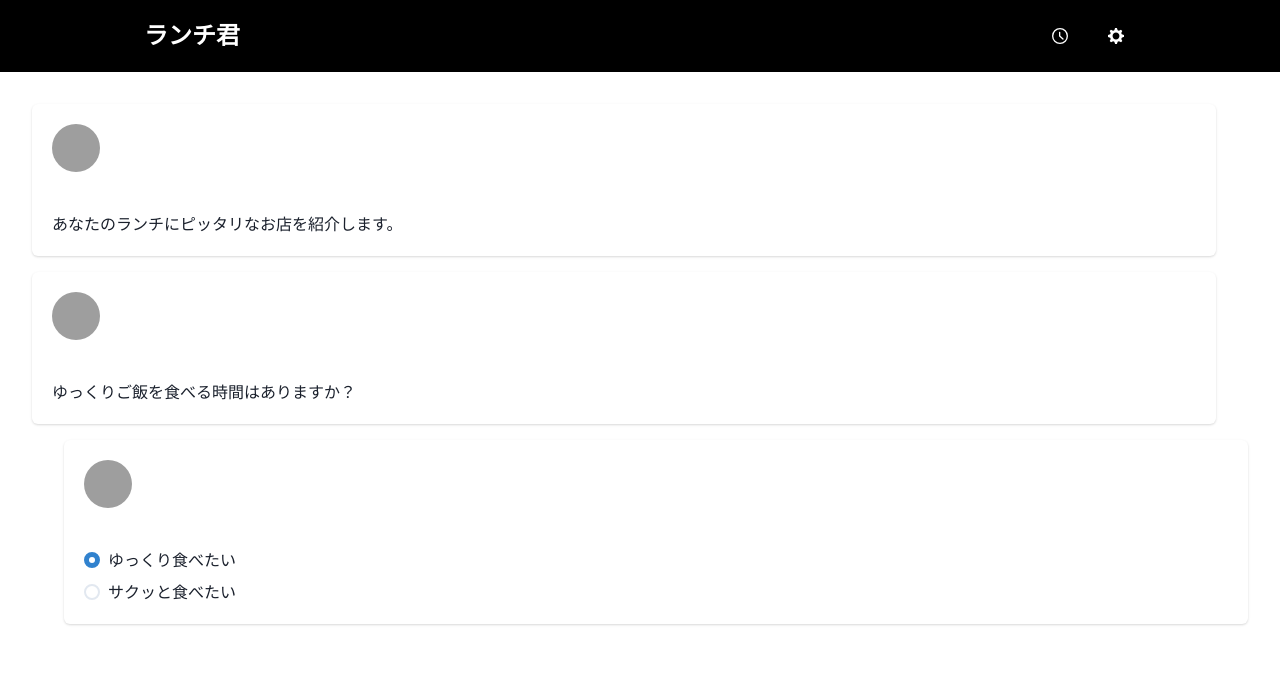
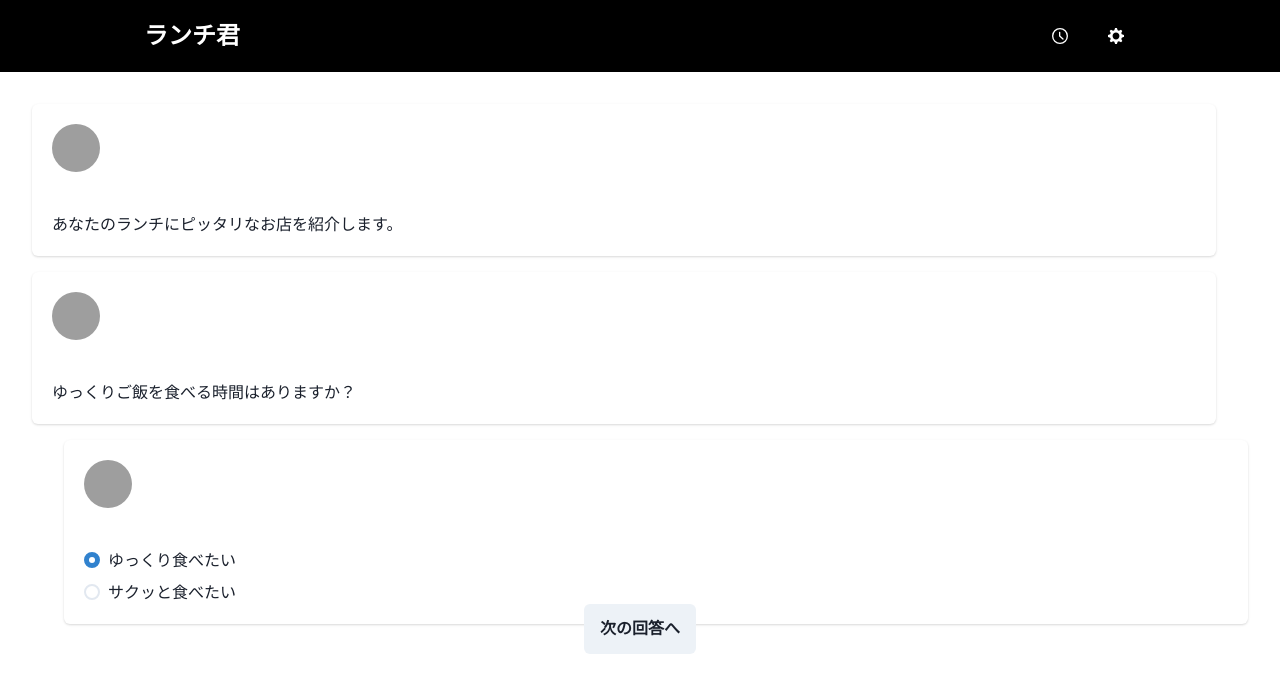
Before and after one commit to 50ra4/today-lunch-recommendation, a Next.js app: page / in a window 1280 px wide. Shown: the top 692 px of the page. Built offline with nearby package versions, Linux system fonts and the light colour scheme; grey boxes are pictures that could not be loaded.

Commit message:
remove: ChatList without state

```diff
--- a/src/app/page.tsx
+++ b/src/app/page.tsx
@@ -2,7 +2,7 @@
 
 import { useDisclosure } from '@chakra-ui/react';
 
-import { ChatListWithState } from '@/components/ChatList';
+import { ChatList } from '@/components/ChatList';
 import { Header } from '@/components/Header';
 import { PreferenceModal } from '@/components/PreferenceModal';
 import { SideMenu } from '@/components/SideMenu';
@@ -15,7 +15,7 @@ function Page() {
     <>
       <Header title="ランチ君" onClickHistory={drawer.onOpen} onClickPreference={modal.onOpen} />
       <main className="min-h-screen">
-        <ChatListWithState />
+        <ChatList />
         <SideMenu isOpen={drawer.isOpen} onClose={drawer.onClose} />
         <PreferenceModal isOpen={modal.isOpen} onClose={modal.onClose} />
       </main>
--- a/src/components/ChatList.tsx
+++ b/src/components/ChatList.tsx
@@ -1,4 +1,4 @@
-import { Stack } from '@chakra-ui/react';
+import { Button, Stack } from '@chakra-ui/react';
 import { zodResolver } from '@hookform/resolvers/zod';
 import { nanoid } from 'nanoid';
 import { useState, useRef, useEffect } from 'react';
@@ -16,47 +16,7 @@ import { HEALTH_MEAT, HOW_MANY_PEOPLE, NICE_RESTAURANT, EATING_SPEED } from '@/c
 import type { QuestionFormInput } from '@/schemas/questionForm';
 import { questionFormSchema } from '@/schemas/questionForm';
 
-type Props = {
-  chats: Chat[];
-};
-
-export function ChatList({ chats }: Props) {
-  return (
-    <Stack margin="8" spacing="4">
-      {chats.map((chat, i) => {
-        const isLast = i === chats.length;
-
-        switch (chat.type) {
-          case 'RobotQuestion': {
-            return <RobotQuestionChat className="mr-8" key={chat.id} question={chat.question} />;
-          }
-          case 'UserAnswer': {
-            return <UserAnswerChat className="ml-8" key={chat.id} answer={chat.answer} />;
-          }
-          case 'UserEatingSpeed': {
-            return <UserEatingSpeedChat className="ml-8" key={chat.id} value={chat.value} disabled={!isLast} />;
-          }
-          case 'UserFreeTextAnswer': {
-            return <UserFreeTextChat className="ml-8" key={chat.id} value={chat.value} disabled={!isLast} />;
-          }
-          case 'UserHealthMeatAnswer': {
-            return <UserHealthMeatChat className="ml-8" key={chat.id} value={chat.value} disabled={!isLast} />;
-          }
-          case 'UserHowManyPeopleAnswer': {
-            return <UserHowManyPeopleChat className="ml-8" key={chat.id} value={chat.value} disabled={!isLast} />;
-          }
-          case 'UserNiceRestaurantAnswer': {
-            return <UserNiceRestaurantChat className="ml-8" key={chat.id} value={chat.value} disabled={!isLast} />;
-          }
-          default:
-            throw new Error(`unknown chat type!`);
-        }
-      })}
-    </Stack>
-  );
-}
-
-export function ChatListWithState() {
+export function ChatList() {
   const [chats, setChats] = useState<Chat[]>([]);
 
   // TODO: あとで修正する
@@ -97,5 +57,41 @@ export function ChatListWithState() {
     );
   }, []);
 
-  return <ChatList chats={chats} />;
+  return (
+    <div className="relative p-8">
+      <Stack spacing="4">
+        {chats.map((chat, i) => {
+          const isLast = i === chats.length;
+          switch (chat.type) {
+            case 'RobotQuestion': {
+              return <RobotQuestionChat className="mr-8" key={chat.id} question={chat.question} />;
+            }
+            case 'UserAnswer': {
+              return <UserAnswerChat className="ml-8" key={chat.id} answer={chat.answer} />;
+            }
+            case 'UserEatingSpeed': {
+              return <UserEatingSpeedChat className="ml-8" key={chat.id} value={chat.value} disabled={!isLast} />;
+            }
+            case 'UserFreeTextAnswer': {
+              return <UserFreeTextChat className="ml-8" key={chat.id} value={chat.value} disabled={!isLast} />;
+            }
+            case 'UserHealthMeatAnswer': {
+              return <UserHealthMeatChat className="ml-8" key={chat.id} value={chat.value} disabled={!isLast} />;
+            }
+            case 'UserHowManyPeopleAnswer': {
+              return <UserHowManyPeopleChat className="ml-8" key={chat.id} value={chat.value} disabled={!isLast} />;
+            }
+            case 'UserNiceRestaurantAnswer': {
+              return <UserNiceRestaurantChat className="ml-8" key={chat.id} value={chat.value} disabled={!isLast} />;
+            }
+            default:
+              throw new Error(`unknown chat type!`);
+          }
+        })}
+      </Stack>
+      <Button className="absolute bottom-5 left-1/2 -translate-x-1/2" height={50}>
+        次の回答へ
+      </Button>
+    </div>
+  );
 }
```
